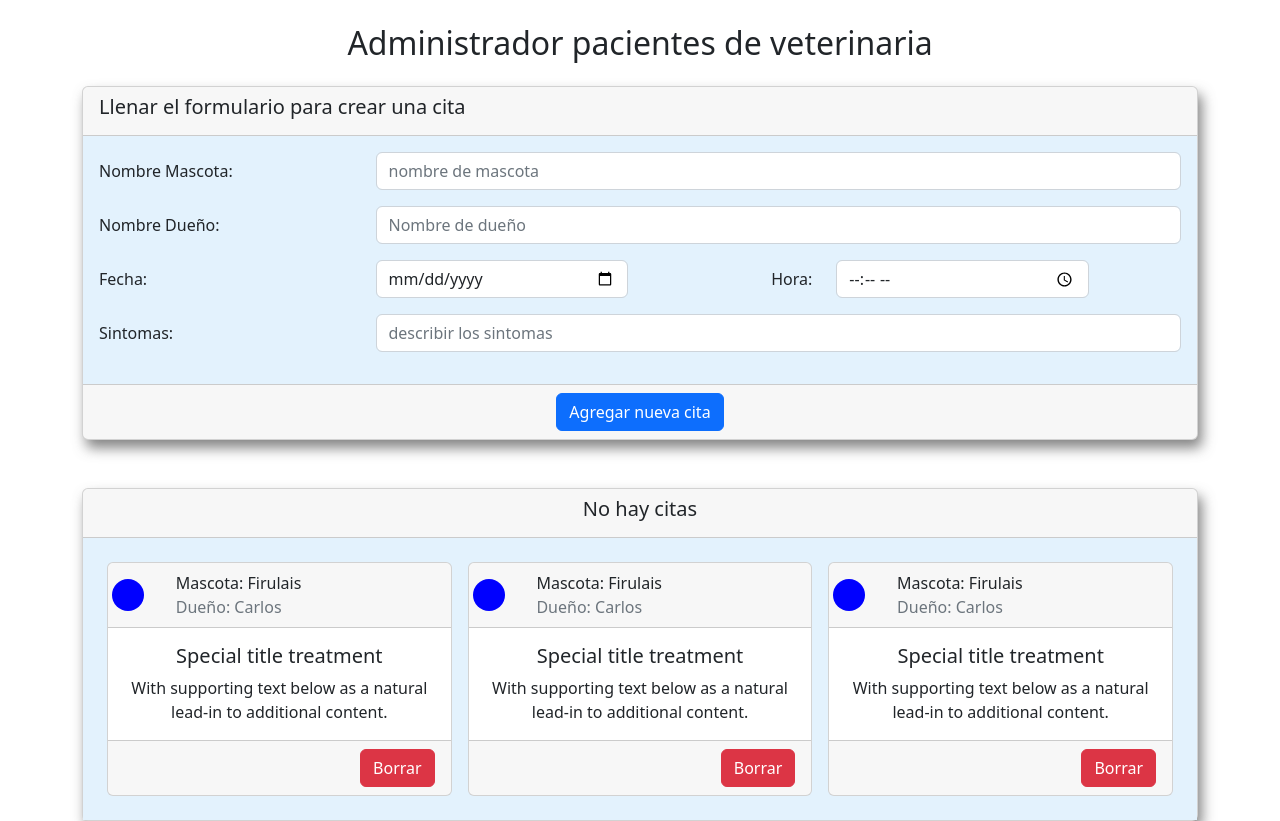
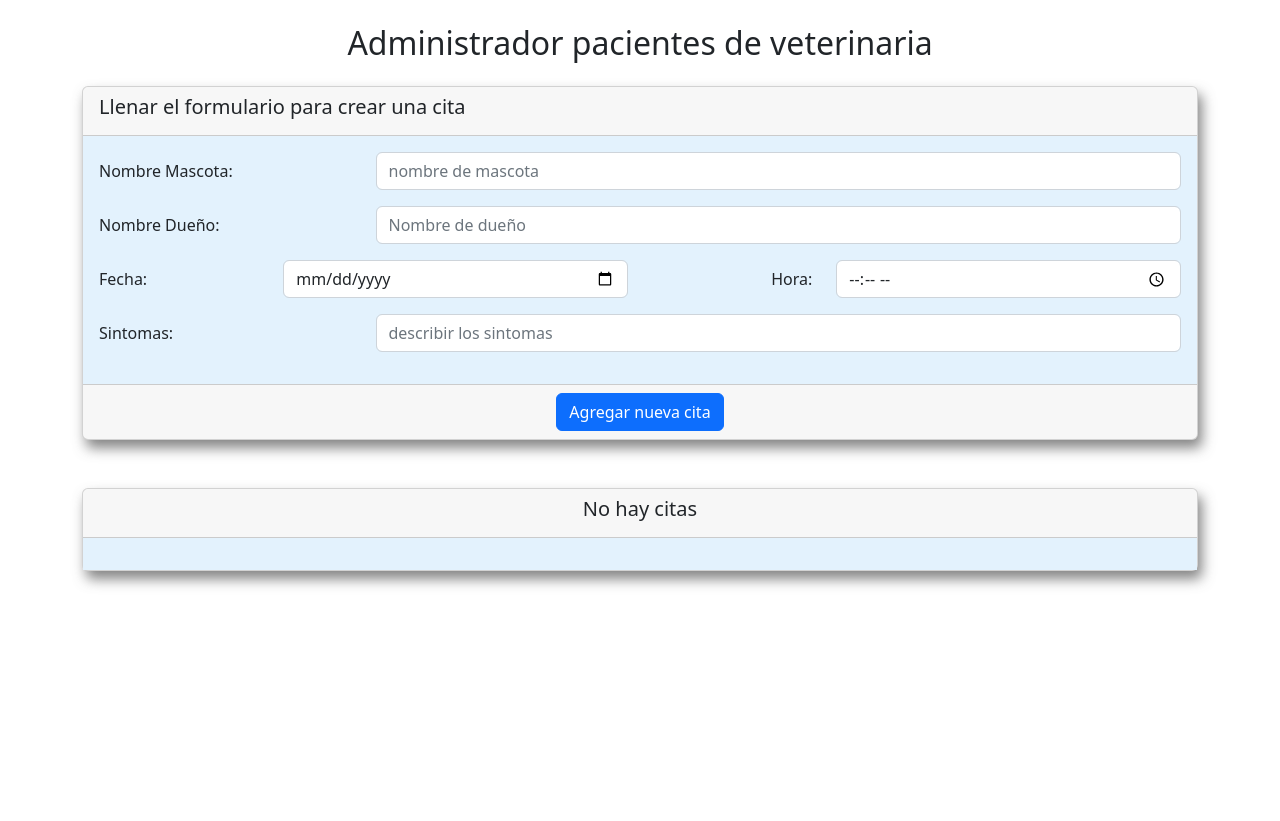
Before and after one commit to carlosmsx/c2i-tp-react-ejercicio9, a React (Create React App) app: page / in a window 1280 px wide. After the commit the page ends 800 px from the top, so only its background shows below. Built offline with nearby package versions, Linux system fonts and the light colour scheme.

Commit message:
implementado boton agregar y boton borrar

```diff
--- a/src/components/Cita.jsx
+++ b/src/components/Cita.jsx
@@ -3,29 +3,30 @@ import Button from "react-bootstrap/Button";
 import Card from "react-bootstrap/Card";
 import "./cita-card.css";
 
-const Cita = () => {
+const Cita = (props) => {
     return (
-        <Card className="text-center m-2">
+        <div className="my-2 col-12 col-sm-6 col-md-4 col-lg-3">
+        <Card className="text-center">
             <Card.Header className="text-start">
                 <section className="row">
                     <aside className="col-2 px-0 d-flex flex-column justify-content-center">
                         <span className="dot"></span>
                     </aside>
                     <aside className="col-10 ps-2">
-                        Mascota: Firulais
+                        Mascota: {props.cita.nombreMascota}
                         <br />
-                        <span className="text-muted">Dueño: Carlos</span>
+                        <span className="text-muted">Dueño: {props.cita.nombreDuenio}</span>
                     </aside>
                 </section>
             </Card.Header>
             <Card.Body>
-                <Card.Title>Special title treatment</Card.Title>
-                <Card.Text>With supporting text below as a natural lead-in to additional content.</Card.Text>
+                <Card.Text>{props.cita.sintomas}</Card.Text>
             </Card.Body>
             <Card.Footer className="text-end">
-                <Button variant="danger">Borrar</Button>
+                <Button variant="danger" onClick={()=>{props.borrarCita(props.cita);}}>Borrar</Button>
             </Card.Footer>
         </Card>
+        </div>
     );
 };
 
--- a/src/components/Citas.jsx
+++ b/src/components/Citas.jsx
@@ -3,14 +3,18 @@ import Card from "react-bootstrap/Card";
 import Cita from "./Cita";
 import './citas.css'
 
-const Citas = () => {
+const Citas = (props) => {
     return (
         <Card className="mt-5 cardShadow">
-            <Card.Header className="text-center"><h5>No hay citas</h5></Card.Header>
-            <Card.Body className="fondoLista d-flex">
-                <Cita className="col-12 col-sm-6 col-md-4 col-lg-3"/>
-                <Cita className="col-12 col-sm-6 col-md-4 col-lg-3"/>
-                <Cita className="col-12 col-sm-6 col-md-4 col-lg-3"/>
+            <Card.Header className="text-center"><h5>{props.citas.length===0?"No hay citas":"Citas"}</h5></Card.Header>
+            <Card.Body className="fondoLista">
+                <div className="row justify-content-start">
+                {
+                    props.citas.map((item,pos)=>{
+                        return <Cita key={pos} cita={item} borrarCita={props.borrarCita}/>
+                    })
+                }
+                </div>
             </Card.Body>
         </Card>
     );
--- a/src/components/Formulario.jsx
+++ b/src/components/Formulario.jsx
@@ -1,4 +1,4 @@
-import React from "react";
+import React, {useState, useEffect} from "react";
 import Button from "react-bootstrap/Button";
 import Form from "react-bootstrap/Form";
 import Card from "react-bootstrap/Card";
@@ -6,49 +6,95 @@ import Col from 'react-bootstrap/Col';
 import Row from 'react-bootstrap/Row';
 import './formulario.css'
 import Citas from './Citas'
+import { cantidadCaracteres } from "./helpers";
 
 const Formulario = () => {
+    const [citas, setCitas] = useState([]);
+
+    const [nombreMascota, setNombreMascota] = useState("");
+    const [nombreDuenio, setNombreDuenio] = useState("");
+    const [fecha, setFecha] = useState("");
+    const [hora, setHora] = useState("");
+    const [sintomas, setSintomas] = useState("");
+
+    useEffect(()=>{
+        let citasGuardadas = JSON.parse(localStorage.getItem('key-ejercicio9-tp-react')) || [];
+        setCitas(citasGuardadas);
+    }, []);
+
+    const borrarCita = (cita) =>
+    {
+        //Lo correcto sería borrar usando un ID...
+        const nuevoVector = citas.filter((item)=>{ return (item.nombreMascota!==cita.nombreMascota) })
+        setCitas(nuevoVector);
+    }
+
+    const handleSubmit=(e)=>{
+        e.preventDefault();
+
+        //validar lo que haga falta
+        if (cantidadCaracteres(nombreMascota, 2, 30)
+            && cantidadCaracteres(nombreDuenio, 2, 20) )
+        {
+            let nuevaCita = {
+                nombreMascota,
+                nombreDuenio,
+                fecha,
+                hora,
+                sintomas
+            };
+
+            const nuevoVector = [...citas, nuevaCita]; //Es necesario hacer este vector auxiliar porque setCitas es una queue y puede no estar actualizada al momento de guardar en el localstorage
+            setCitas(nuevoVector);
+            localStorage.setItem('key-ejercicio9-tp-react', JSON.stringify(nuevoVector));
+            e.target.reset();
+        }
+        else {
+            console.log("no pasa naranja");
+        }
+    }
+
     return (
         <div className="container">
             <Card className="cardShadow">
                 <Card.Header><h5>Llenar el formulario para crear una cita</h5></Card.Header>
-                <Card.Body className="fondoFormulario">
-                    <Form>
+                <Form onSubmit={handleSubmit}>
+                    <Card.Body className="fondoFormulario">
                         <Form.Group as={Row} className="mb-3" controlId="formNombreMascota">
                             <Form.Label column sm="3" className="text-start">Nombre Mascota:</Form.Label>
                             <Col sm="9">
-                                <Form.Control type="text" placeholder="nombre de mascota" />
+                                <Form.Control type="text" placeholder="nombre de mascota" onChange={e=>setNombreMascota(e.target.value)} value={nombreMascota} minLength={2} maxLength={30} required/>
                             </Col>
                         </Form.Group>
                         <Form.Group as={Row} className="mb-3" controlId="formNombreDuenio">
                             <Form.Label column sm="3" className="text-start">Nombre Dueño:</Form.Label>
                             <Col sm="9">
-                                <Form.Control type="text" placeholder="Nombre de dueño" />
+                                <Form.Control type="text" placeholder="Nombre de dueño" onChange={e=>setNombreDuenio(e.target.value)} value={nombreDuenio} minLength={2} maxLength={30} required/>
                             </Col>
                         </Form.Group>
                         <Form.Group as={Row} className="mb-3" controlId="formFecha">
-                            <Form.Label column sm="3" className="text-start">Fecha:</Form.Label>
-                            <Col sm="3">
-                                <Form.Control type="date" placeholder="dd/mm/yyyy" />
+                            <Form.Label column sm="2" className="text-start">Fecha:</Form.Label>
+                            <Col sm="4">
+                                <Form.Control type="date" placeholder="dd/mm/yyyy" onChange={e=>setFecha(e.target.value)} value={fecha} required/>
                             </Col>
                             <Form.Label column sm="2" className="textJustify">Hora:</Form.Label>
-                            <Col sm="3">
-                                <Form.Control type="time" placeholder="hh:mm" />
+                            <Col sm="4">
+                                <Form.Control type="time" placeholder="hh:mm" onChange={e=>setHora(e.target.value)} value={hora} required/>
                             </Col>
                         </Form.Group>
                         <Form.Group as={Row} className="mb-3" controlId="formSintomas">
                             <Form.Label column sm="3" className="text-start">Sintomas:</Form.Label>
                             <Col sm="9">
-                                <Form.Control type="email" placeholder="describir los sintomas" />
+                                <Form.Control type="text" placeholder="describir los sintomas" onChange={e=>setSintomas(e.target.value)} value={sintomas} required/>
                             </Col>
                         </Form.Group>
-                    </Form>
-                </Card.Body>
-                <Card.Footer className="text-center">
-                    <Button variant="primary" type="submit">Agregar nueva cita</Button>
-                </Card.Footer>
+                    </Card.Body>
+                    <Card.Footer className="text-center">
+                        <Button variant="primary" type="submit">Agregar nueva cita</Button>
+                    </Card.Footer>
+                </Form>
             </Card>
-            <Citas/>
+            <Citas citas={citas} borrarCita={borrarCita}/>
         </div>
     );
 };
--- /dev/null
+++ b/src/components/helpers.js
@@ -0,0 +1,14 @@
+export const cantidadCaracteres = (value, min, max)=>{
+    return (value.length >= min && value.length <= max) ?  true: false;
+}
+
+
+export const validarEmail = (value)=>{
+    const patron = /\w(\.\w)*@\w(\.\w)+/;
+    return patron.test(value);
+}
+
+export const validarDni = (value) =>{
+    const patron = /[\d]{7,8}/;
+    return patron.test(value);
+}
```
